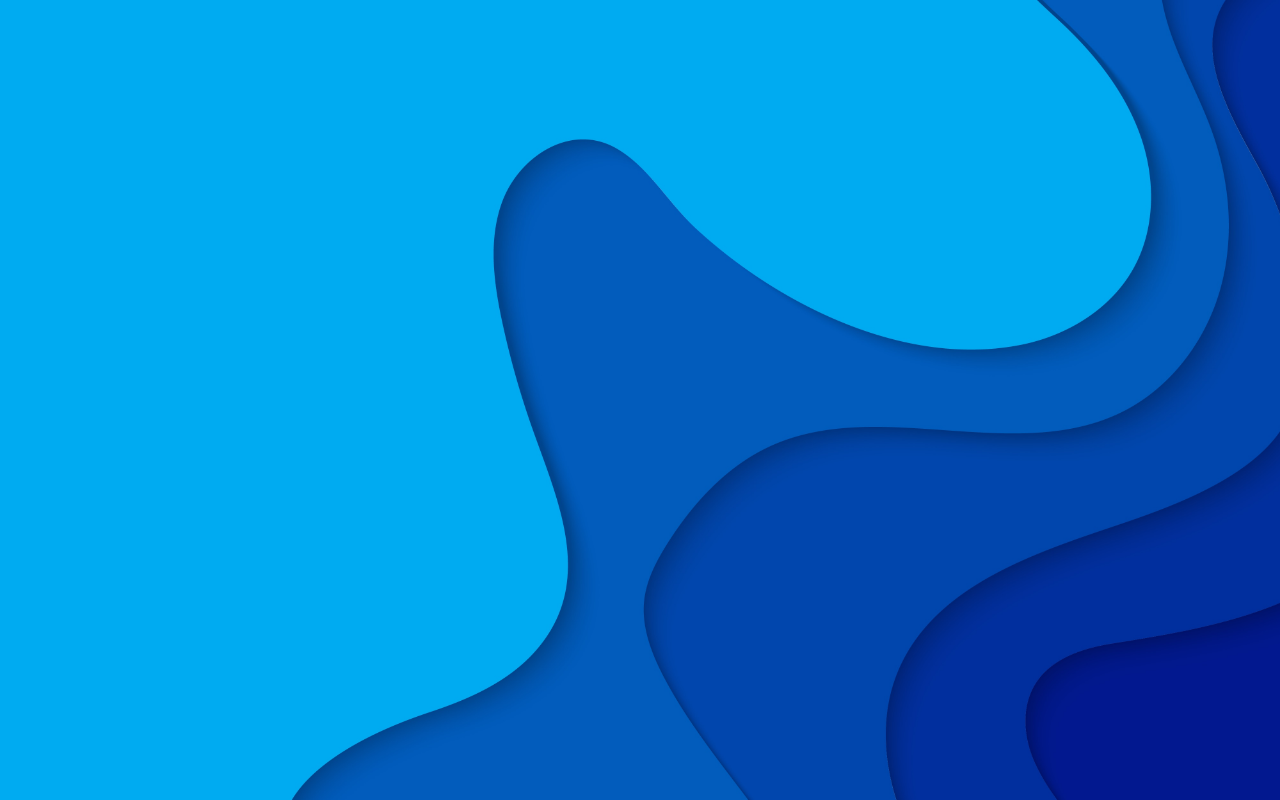
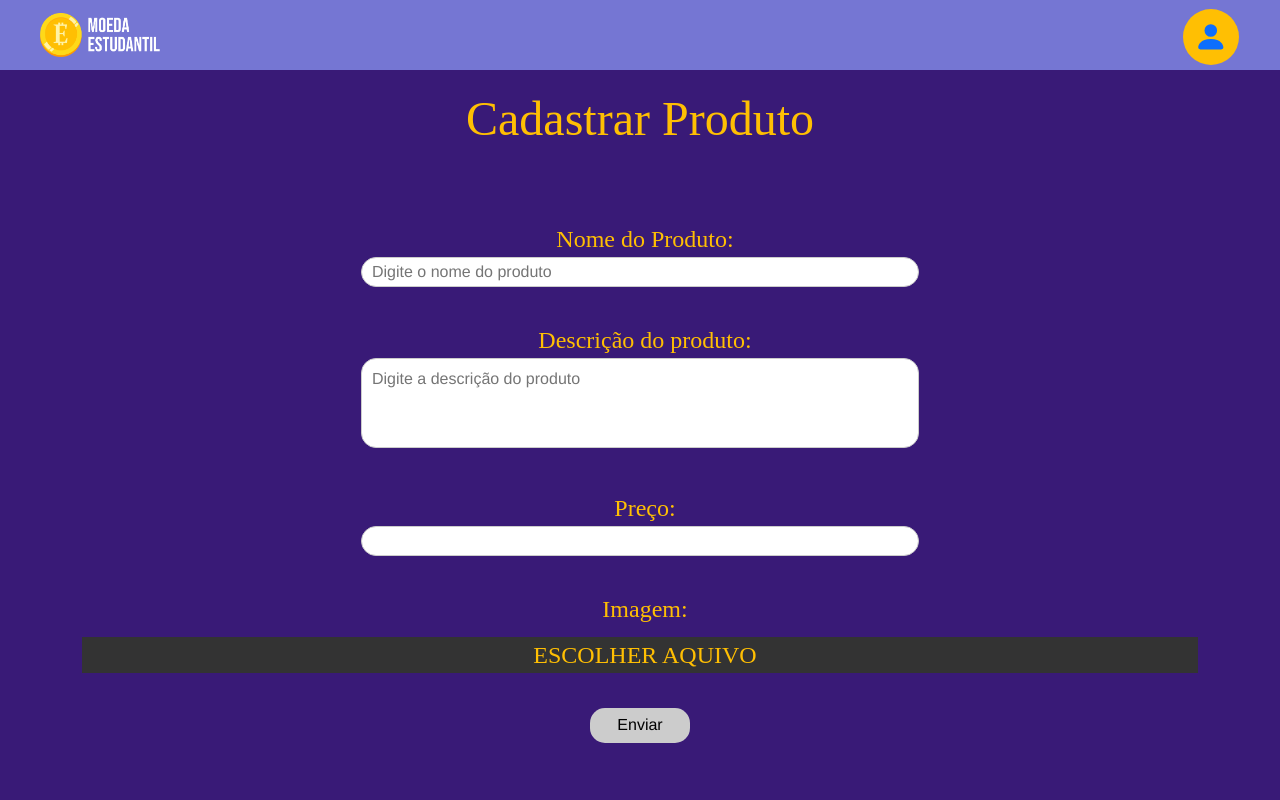
Before and after one commit to jeronimoluiz/Moeda-Estudantil, a Vue app in the folder frontend/: page /home-fornecedor in a window 1280 px wide. Built offline with nearby package versions, Linux system fonts and the light colour scheme.

Commit message:
Criação da pagina principal do fornecedor
Não terminada

```diff
--- /dev/null
+++ b/frontend/src/components/HomeFornecedor.vue
@@ -0,0 +1,186 @@
+<template>
+  <div class="home-fornecedor">
+    <div class="grid">
+      <header class="header">
+        <div class="logo-homeForn">
+          <img src="../assets/logo.png" alt="Logo" />
+        </div>
+        <div class="infos">
+          <div class="forn-infos">
+            <span class="NomeForn">{{ nome_Forn }} </span>
+          </div>
+          <b-dropdown
+            size="lg"
+            variant="link"
+            toggle-class="text-decoration-none"
+            no-caret
+          >
+            <template #button-content>
+              <b-avatar id="avatar" variant="warning" size="3.5rem"></b-avatar>
+              <span class="sr-only">Search</span>
+            </template>
+            <b-dropdown-item href="#" to="/">Sair</b-dropdown-item>
+          </b-dropdown>
+        </div>
+      </header>
+    </div>
+    <div class="container main-forn">
+      <div class="row">
+        <div class="col-12 main-cadastra">
+          <h1>Cadastrar Produto</h1>
+          <form class="cadastro-produto" method="post">
+            <div class="field">
+              <label for="nome">Nome do Produto:</label>
+              <input type="text" id="nome" name="nome" placeholder="Digite o nome do produto" required/>
+            </div>
+            <div class="field">
+              <label for="desc">Descrição do produto: </label>
+              <textarea name="desc" id="desc" placeholder="Digite a descrição do produto" required></textarea>
+            </div>
+            <div class="field">
+              <label for="preco">Preço: </label>
+              <input type="number" name="preco" id="preco" min="50" max="10000" required/>
+            </div>
+            <div class="field">
+                <label for="">Imagem:</label>
+                <label for="foto-capa" class="labelfoto">Escolher aquivo</label>
+                <input type="file" name="foto-capa" id="foto-capa" required>
+            </div>
+            <input type="submit" name="enviar" value="Enviar">
+          </form>
+        </div>
+      </div>
+    </div>
+  </div>
+</template>
+
+<script>
+export default {
+  data() {
+    return {
+      file1: null,
+      file2: null,
+    };
+  },
+};
+</script>
+
+<style>
+.home-fornecedor {
+  background-color: rgb(57, 26, 119);
+  width: 100vw;
+  height: 100vh;
+}
+.grid {
+  display: grid;
+  grid-template-rows: auto;
+  width: 100%;
+  z-index: 20;
+  position: fixed;
+  top: 0px;
+}
+.header {
+  display: flex;
+  align-items: center;
+  background-color: rgb(117, 118, 211);
+  height: 70px;
+  padding: 0px 24px 0px 40px;
+}
+.logo-homeForn {
+  display: flex;
+  -webkit-box-flex: 1;
+  flex-grow: 1;
+  -webkit-box-pack: start;
+  justify-content: flex-start;
+}
+.logo-homeForn img {
+  width: 120px;
+}
+.infos {
+  display: flex;
+  align-self: start;
+  align-items: flex-start;
+}
+.forn-infos {
+  padding-top: 15px;
+}
+.NomeForn {
+  padding-left: 25px;
+  color: #ffbf03;
+  font-family: "Bebas Neue";
+  font-size: 1.3rem;
+}
+#avatar {
+  background-color: #ffbf03;
+}
+.main-forn {
+  padding-top: 70px;
+}
+.main-cadastra h1 {
+  text-align: center;
+  padding-top: 20px;
+  font-size: 3rem;
+  font-family: "Bebas Neue";
+  color: #ffbf03;
+}
+.cadastro-produto{
+    padding-top: 50px;
+}
+.field{
+    padding-bottom: 20px;
+    width: 100%;
+    margin: 15px 0;
+}
+.field label{
+    padding-left: 10px;
+    font-size: 1.1em;
+    display: block;
+    width: 100%;
+    font-family: "Bebas Neue";
+    color: #ffbf03;
+    font-size: 1.5rem;
+}
+input[type=text],
+input[type=number],
+textarea{
+    width: 50%;
+    padding-left: 10px;
+    height: 30px;
+    line-height: 30px;
+    border-radius: 15px;
+    border: 1px solid #ccc;
+    outline: none;
+}
+input[type=file]{
+    display: none;
+}
+.labelfoto{
+    width: 50px;
+    align-items: center;
+    background-color: #333;
+    color: #FFF;
+    text-transform: uppercase;
+    text-align: center;
+    display: block;
+    margin-top: 10px;
+    cursor: pointer;
+}
+textarea{
+    line-height: 20px;
+    padding: 10px;
+    height: 90px;
+    resize: none;
+}
+input[type=submit]{
+    display: block;
+    background-color: #ccc;
+    height: 35px;
+    border: none;
+    outline: 0;
+    cursor: pointer;
+    width: 100px;
+    margin: 0 auto;
+    text-align: center;
+    border-radius: 15px;
+}
+</style>
--- a/frontend/src/router/index.js
+++ b/frontend/src/router/index.js
@@ -50,6 +50,12 @@ const routes = [
     component: () =>
       import( "../components/TransacoesAluno.vue"),
   },
+  {
+    path: "/home-fornecedor",
+    name: "HomeFornecedor",
+    component: () =>
+      import( "../components/HomeFornecedor.vue"),
+  },
 
 
 ];
```
